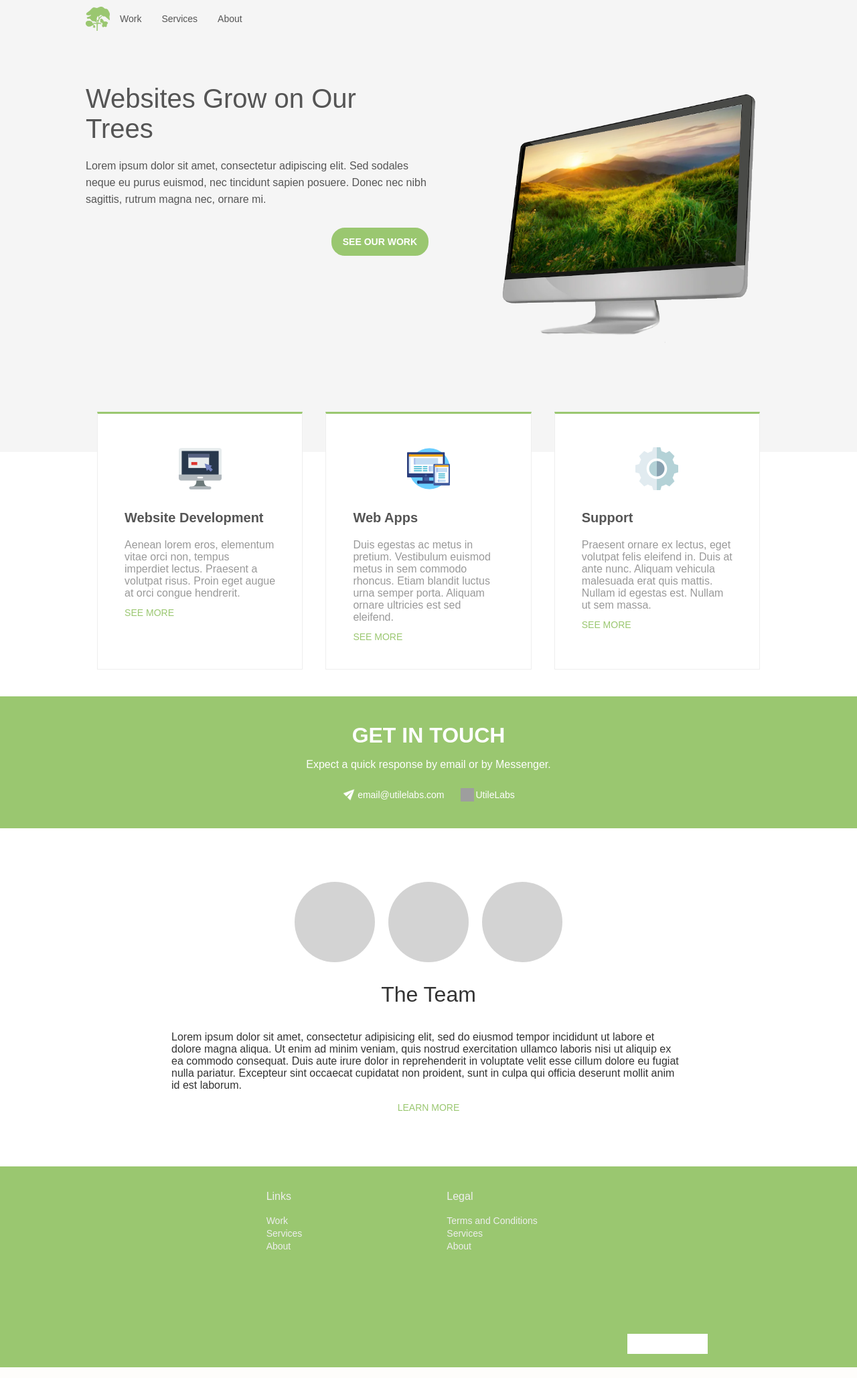
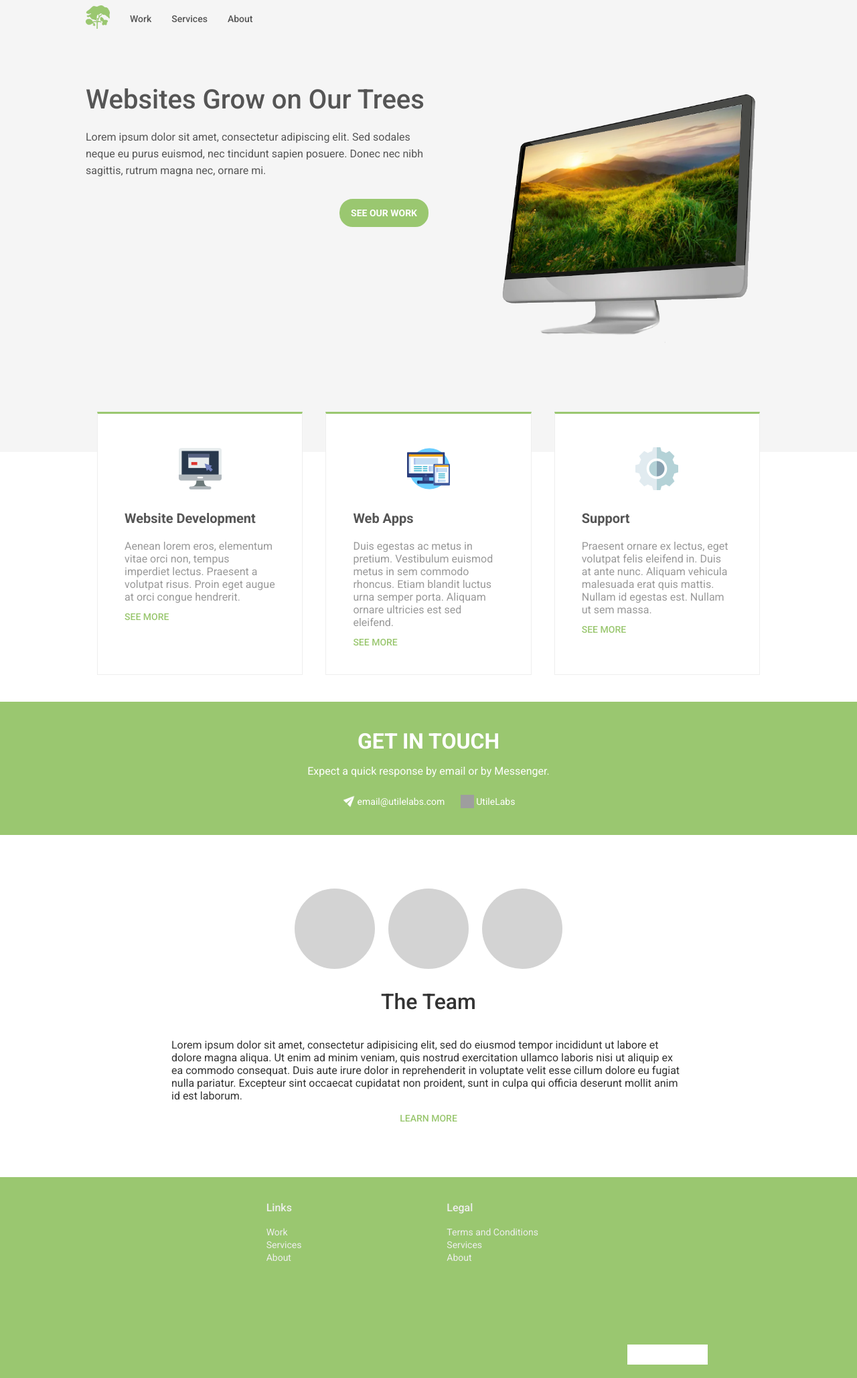
Before and after one commit to nfishel48/Utile_Labs, a Django app: page / in a window 1280 px wide. Shown: the whole page at 67% size. Run offline with Django 3.2, Linux system fonts and the light colour scheme; grey boxes are pictures that could not be loaded.

Commit message:
Small tweaks to links

```diff
--- /dev/null
+++ b/main/static/css/about.css
@@ -0,0 +1,3 @@
+.row{
+    margin: 40px 0;
+}
--- a/main/static/css/base.css
+++ b/main/static/css/base.css
@@ -12,9 +12,7 @@ body{
     align-items: center;
 }
 *{
-    font-family: 'Source Sans Pro', sans-serif;
-
-
+    font-family: 'Roboto', sans-serif;
 }
 
 a:active{
@@ -34,5 +32,5 @@ a:focus{
 }
 a{
     text-decoration: none;
-    color: initial;
+    color: inherit;
 }
--- a/main/static/css/nav.css
+++ b/main/static/css/nav.css
@@ -15,6 +15,7 @@
 #nav-logo{
     width: 36px;
     height: 36px;
+    margin: 0 15px 0 0;
     display: flex;
     align-items: center;
     justify-content: space-between;
--- a/main/templates/main/index.html
+++ b/main/templates/main/index.html
@@ -34,7 +34,7 @@
                 </div>
                 <p class = "product-title">Web Apps</p>
                 <p class = "product-desc">Duis egestas ac metus in pretium. Vestibulum euismod metus in sem commodo rhoncus. Etiam blandit luctus urna semper porta. Aliquam ornare ultricies est sed eleifend.</p>
-                <a class = "more-btn product-btn" href = "services#website">See more</a>
+                <a class = "more-btn product-btn" href = "services#app">See more</a>
             </div>
             <div class = "product">
                 <div class = "product-icon">
@@ -42,7 +42,7 @@
                 </div>
                 <p class = "product-title">Support</p>
                 <p class = "product-desc">Praesent ornare ex lectus, eget volutpat felis eleifend in. Duis at ante nunc. Aliquam vehicula malesuada erat quis mattis. Nullam id egestas est. Nullam ut sem massa.</p>
-                <a class = "more-btn product-btn" href = "services#website">See more</a>
+                <a class = "more-btn product-btn" href = "services#support">See more</a>
             </div>
         </div>
     </div>
@@ -53,7 +53,7 @@
             <div id = "contact-options">
                 <div class = "contact-option">
                     <img src = "{% static 'img/email.png' %}">
-                    <p>email@utilelabs.com</p>
+                    <a href = "email@utilelabs.com">email@utilelabs.com</a>
                 </div>
                 <div class = "contact-option">
                     <img src = "{% static 'img/messenger.png' %}">
--- a/main/templates/main/nav.html
+++ b/main/templates/main/nav.html
@@ -3,7 +3,7 @@
 <div id = "nav">
     <div id = "nav-safe">
         <div id="nav-logo">
-            <img src = "{% static 'img/tree.png' %}">
+            <a href = "/"><img src = "{% static 'img/tree.png' %}"></a>
         </div>
         <div id="nav-links">
             <a class = "nav-link" href = "/work">Work</a>
```
